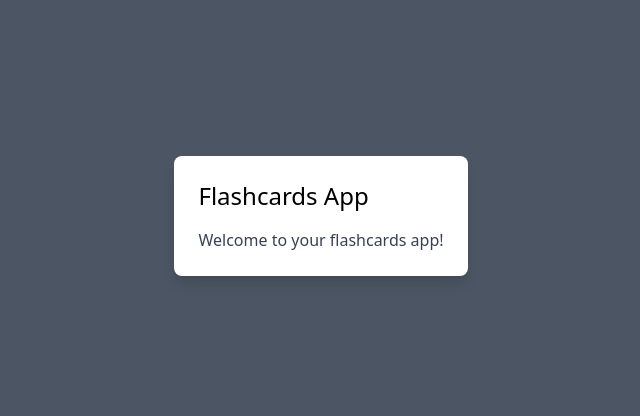
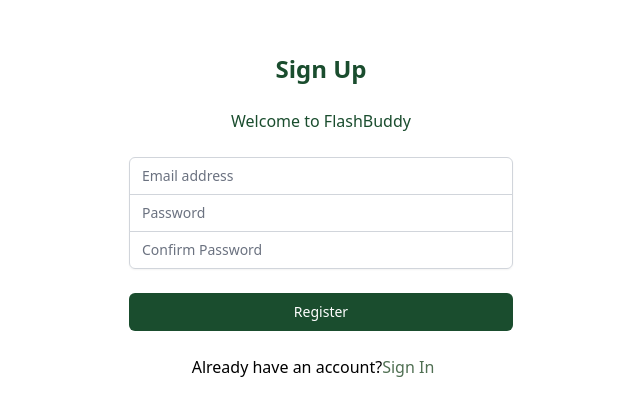
Before and after one commit to ChibaweM/flash-cards, a React (Vite) app: page /signup in a window 1280 px wide. Shown: the part 184-600 px from the top of the page, without its empty margins (319-959 px from the left). Built offline with nearby package versions, Linux system fonts and the light colour scheme.

Commit message:
setting up login and sign up pages front end

```diff
--- a/package.json
+++ b/package.json
@@ -11,7 +11,8 @@
   },
   "dependencies": {
     "react": "^18.3.1",
-    "react-dom": "^18.3.1"
+    "react-dom": "^18.3.1",
+    "react-router-dom": "^6.25.1"
   },
   "devDependencies": {
     "@types/react": "^18.3.3",
--- /dev/null
+++ b/src/App.jsx
@@ -0,0 +1,21 @@
+// src/App.js
+import React from "react";
+import { BrowserRouter as Router, Route, Link, Routes } from "react-router-dom";
+import Signin from "./components/Signin";
+import Signup from "./components/Signup";
+
+function App() {
+  return (
+    <Router>
+      <div className="min-h-screen bg-white">
+        <Routes>
+          <Route path="/signin" element={<Signin />}></Route>
+          <Route path="/signup" element={<Signup />}></Route>
+          <Route path="/" element={<Signin />}></Route>
+        </Routes>
+      </div>
+    </Router>
+  );
+}
+
+export default App;
--- a/src/Signin.jsx
+++ /dev/null
@@ -1,14 +0,0 @@
-import React from 'react'
-
-function Signin() {
-  return (
-    <div className="min-h-screen bg-gray-600 flex items-center justify-center">
-      <div className="bg-white p-6 rounded-lg shadow-lg">
-        <h1 className="text-2xl mb-4">Flashcards App</h1>
-        <p className="text-gray-700">Welcome to your flashcards app!</p>
-      </div>
-    </div>
-  )
-}
-
-export default Signin
--- /dev/null
+++ b/src/components/AnswerFL.jsx
@@ -0,0 +1,11 @@
+import React from 'react'
+
+function AnswerFL() {
+  return (
+    <div>
+
+    </div>
+  )
+}
+
+export default AnswerFL
--- a/src/Signup.jsx
+++ b/src/components/CreateFL.jsx
@@ -1,6 +1,6 @@
 import React from 'react'
 
-function Signup() {
+function CreateFL() {
   return (
     <div>
 
@@ -8,4 +8,4 @@
   )
 }
 
-export default Signup
+export default CreateFL
--- /dev/null
+++ b/src/components/Signin.jsx
@@ -0,0 +1,45 @@
+// src/components/SignIn.js
+import React from 'react';
+import { Link } from 'react-router-dom';
+
+function Signin() {
+  return (
+    <div className="min-h-screen flex items-center justify-center bg-white">
+      <div className="w-full max-w-md p-8 space-y-6 bg-white rounded-lg ">
+        <h2 className="text-center text-2xl font-bold text-olive">Sign In</h2>
+        <h6 className="text-center text-leather"> Welcome to FlashBuddy</h6>
+        <form className="mt-8 space-y-6">
+          <div className="rounded-md shadow-sm -space-y-px">
+            <div>
+              <label htmlFor="email-address" className="sr-only">Email address</label>
+              <input id="email-address" name="email" type="email" autoComplete="email" required
+                className="appearance-none rounded-none relative block w-full px-3 py-2 border border-gray-300 placeholder-gray-500 text-gray-900 rounded-t-md focus:outline-none focus:ring-olive focus:border-olive focus:z-10 sm:text-sm"
+                placeholder="Email address" />
+            </div>
+            <div>
+              <label htmlFor="password" className="sr-only">Password</label>
+              <input id="password" name="password" type="password" autoComplete="current-password" required
+                className="appearance-none rounded-none relative block w-full px-3 py-2 border border-gray-300 placeholder-gray-500 text-gray-900 rounded-b-md focus:outline-none focus:ring-olive focus:border-olive focus:z-10 sm:text-sm"
+                placeholder="Password" />
+            </div>
+          </div>
+
+          <div>
+            <button type="submit"
+              className="group relative w-full flex justify-center py-2 px-4 border border-transparent text-sm font-medium rounded-md text-white bg-olive hover:bg-leather focus:outline-none focus:ring-2 focus:ring-offset-2 focus:ring-olive">
+              Sign In
+            </button>
+          </div>
+        </form>
+        <div className="relative w-full flex justify-center">
+          <p>Dont have an account?</p>
+          <Link to="/signup" className=" text-leather mr-4">
+            Register
+          </Link>
+        </div>
+      </div>
+    </div>
+  );
+}
+
+export default Signin;
--- /dev/null
+++ b/src/components/Signup.jsx
@@ -0,0 +1,76 @@
+// src/components/SignUp.js
+import React from "react";
+import { Link } from "react-router-dom";
+
+function Signup() {
+  return (
+    <div className="min-h-screen flex items-center justify-center bg-white">
+      <div className="w-full max-w-md p-8 space-y-6 bg-white">
+        <h2 className="text-center text-2xl font-bold text-olive">Sign Up</h2>
+        <h4 className="text-center text-olive"> Welcome to FlashBuddy</h4>
+        <form onSubmit={""} className="mt-8 space-y-6">
+          <div className="rounded-md shadow-sm -space-y-px">
+            <div>
+              <label htmlFor="email-address" className="sr-only">
+                Email address
+              </label>
+              <input
+                id="email-address"
+                name="email"
+                type="email"
+                autoComplete="email"
+                required
+                className="appearance-none rounded-none relative block w-full px-3 py-2 border border-gray-300 placeholder-gray-500 text-gray-900 rounded-t-md focus:outline-none focus:ring-olive focus:border-olive focus:z-10 sm:text-sm"
+                placeholder="Email address"
+              />
+            </div>
+            <div>
+              <label htmlFor="password" className="sr-only">
+                Password
+              </label>
+              <input
+                id="password"
+                name="password"
+                type="password"
+                autoComplete="current-password"
+                required
+                className="appearance-none rounded-none relative block w-full px-3 py-2 border border-gray-300 placeholder-gray-500 text-gray-900  focus:outline-none focus:ring-olive focus:border-olive focus:z-10 sm:text-sm"
+                placeholder="Password"
+              />
+            </div>
+            <div>
+              <label htmlFor="confirmpassword" className="sr-only">
+                Password
+              </label>
+              <input
+                id="confirmpassword"
+                name="confirmpassword"
+                type="password"
+                autoComplete="current-password"
+                required
+                className="appearance-none rounded-none relative block w-full px-3 py-2 border border-gray-300 placeholder-gray-500 text-gray-900 rounded-b-md focus:outline-none focus:ring-olive focus:border-olive focus:z-10 sm:text-sm"
+                placeholder="Confirm Password"
+              />
+            </div>
+          </div>
+          <div>
+            <button
+              type="submit"
+              className="group relative w-full flex justify-center py-2 px-4 border border-transparent text-sm font-medium rounded-md text-white bg-olive hover:bg-leather focus:outline-none focus:ring-2 focus:ring-offset-2 focus:ring-olive"
+            >
+              Register
+            </button>
+          </div>
+        </form>
+        <div className="relative w-full flex justify-center">
+          <p>Already have an account?</p>
+          <Link to="/signin" className=" text-leather mr-4">
+            Sign In
+          </Link>
+        </div>
+      </div>
+    </div>
+  );
+}
+
+export default Signup;
--- a/src/main.jsx
+++ b/src/main.jsx
@@ -1,10 +1,10 @@
 import React from 'react'
 import ReactDOM from 'react-dom/client'
-import Signin from './Signin.jsx'
 import './index.css'
+import App from './App.jsx'
 
 ReactDOM.createRoot(document.getElementById('root')).render(
   <React.StrictMode>
-    <Signin />
+    <App />
   </React.StrictMode>,
 )
--- a/tailwind.config.js
+++ b/tailwind.config.js
@@ -4,7 +4,12 @@
    "./src/**/*.{js,jsx,ts,tsx}",
   ],
   theme: {
-    extend: {},
+    extend: {
+      colors:{
+        olive: '#1A4D2E',
+        leather: '#4F6F52',
+      }
+    },
   },
   plugins: [],
 }
```
Also changed, not shown: src/AnswerFL.jsx (deleted), src/CreateFL.jsx (deleted), 1 other file (tests, documents, lock files or other folders).
